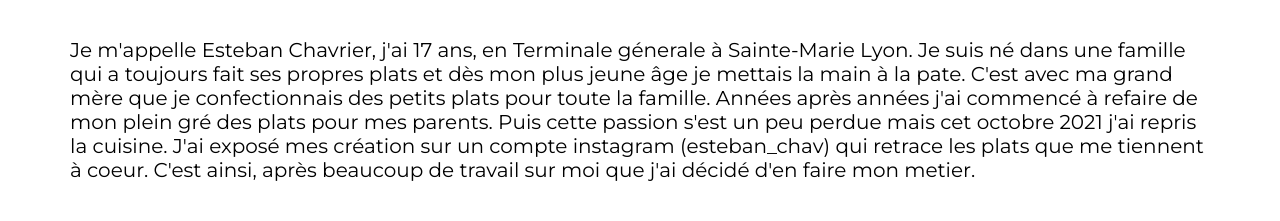
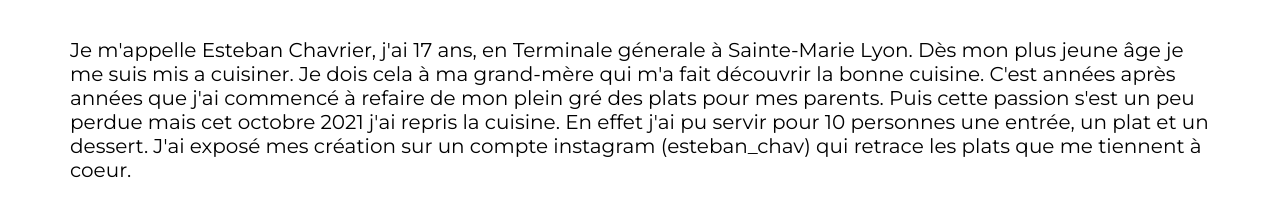
Before and after one commit to este6/EC-Github, a plain HTML site: page index.html in a window 1280 px wide. Shown: the part 267-488 px from the top of the page. Drawn offline with Linux system fonts and the light colour scheme.

Commit message:
Update index.html

```diff
--- a/index.html
+++ b/index.html
@@ -24,16 +24,14 @@
     <section id="accueil">
       <h2>Qui suis-je ?</h2>
       <p>
-        Je m'appelle Esteban Chavrier, j'ai 17 ans, en Terminale génerale à Sainte-Marie Lyon. Je suis né dans une famille
-        qui a toujours fait ses propres plats et dès mon plus jeune âge je mettais la main à la pate. C'est avec ma grand
-        mère
-        que je confectionnais des petits plats pour toute la famille. Années après années j'ai commencé à refaire de mon
+        Je m'appelle Esteban Chavrier, j'ai 17 ans, en Terminale génerale à Sainte-Marie Lyon. Dès mon plus jeune âge je me suis
+        mis a cuisiner. Je dois cela à ma grand-mère qui m'a fait découvrir la bonne cuisine.
+        C'est années après années que j'ai commencé à refaire de mon
         plein gré
-        des plats pour mes parents. Puis cette passion s'est un peu perdue mais cet octobre 2021 j'ai repris la cuisine.
+        des plats pour mes parents. Puis cette passion s'est un peu perdue mais cet octobre 2021 j'ai repris la cuisine. En effet j'ai pu servir
+        pour 10 personnes une entrée, un plat et un dessert.
         J'ai exposé
-        mes création sur un compte instagram (esteban_chav) qui retrace les plats que me tiennent à coeur. C'est ainsi,
-        après beaucoup
-        de travail sur moi que j'ai décidé d'en faire mon metier.
+        mes création sur un compte instagram (esteban_chav) qui retrace les plats que me tiennent à coeur.
       </p>
     </section>
 
```
